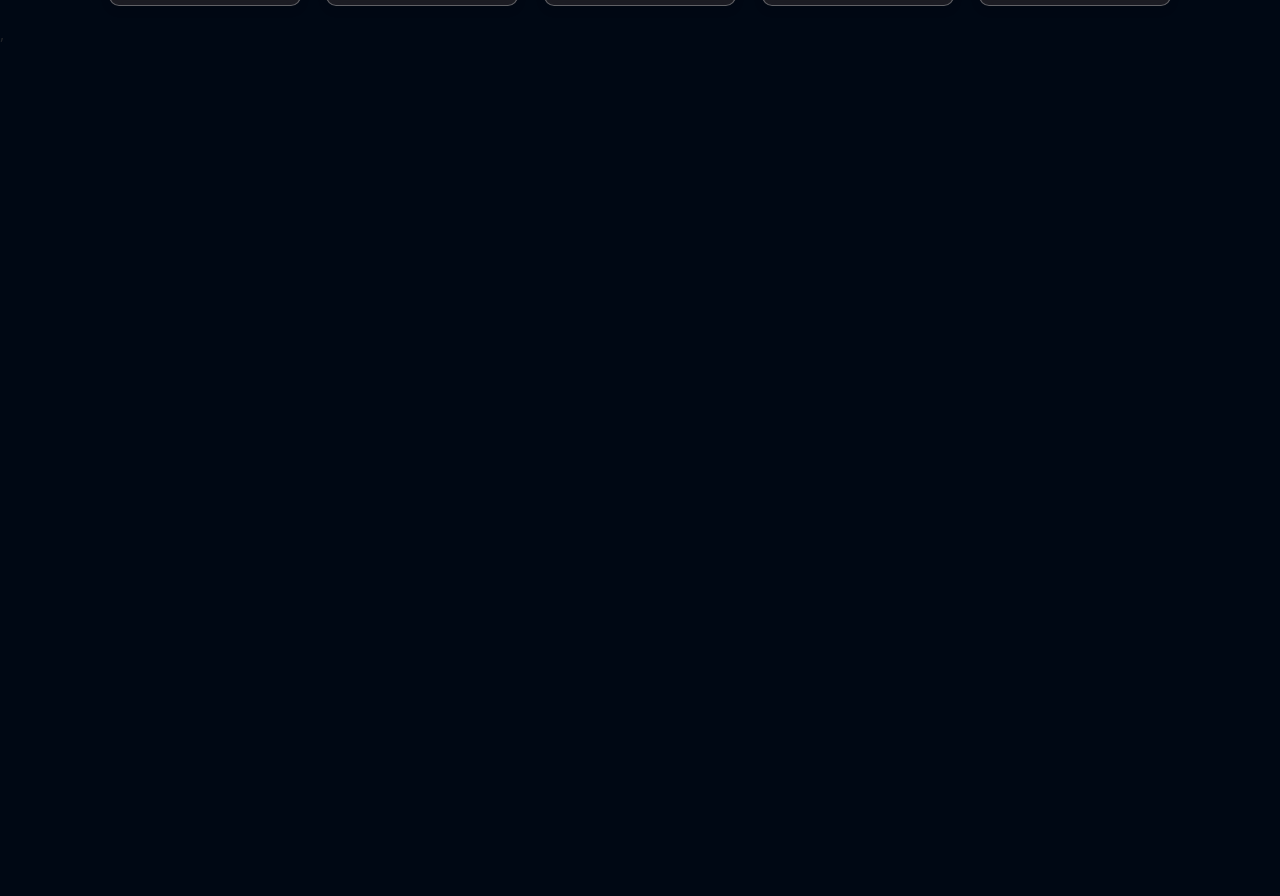
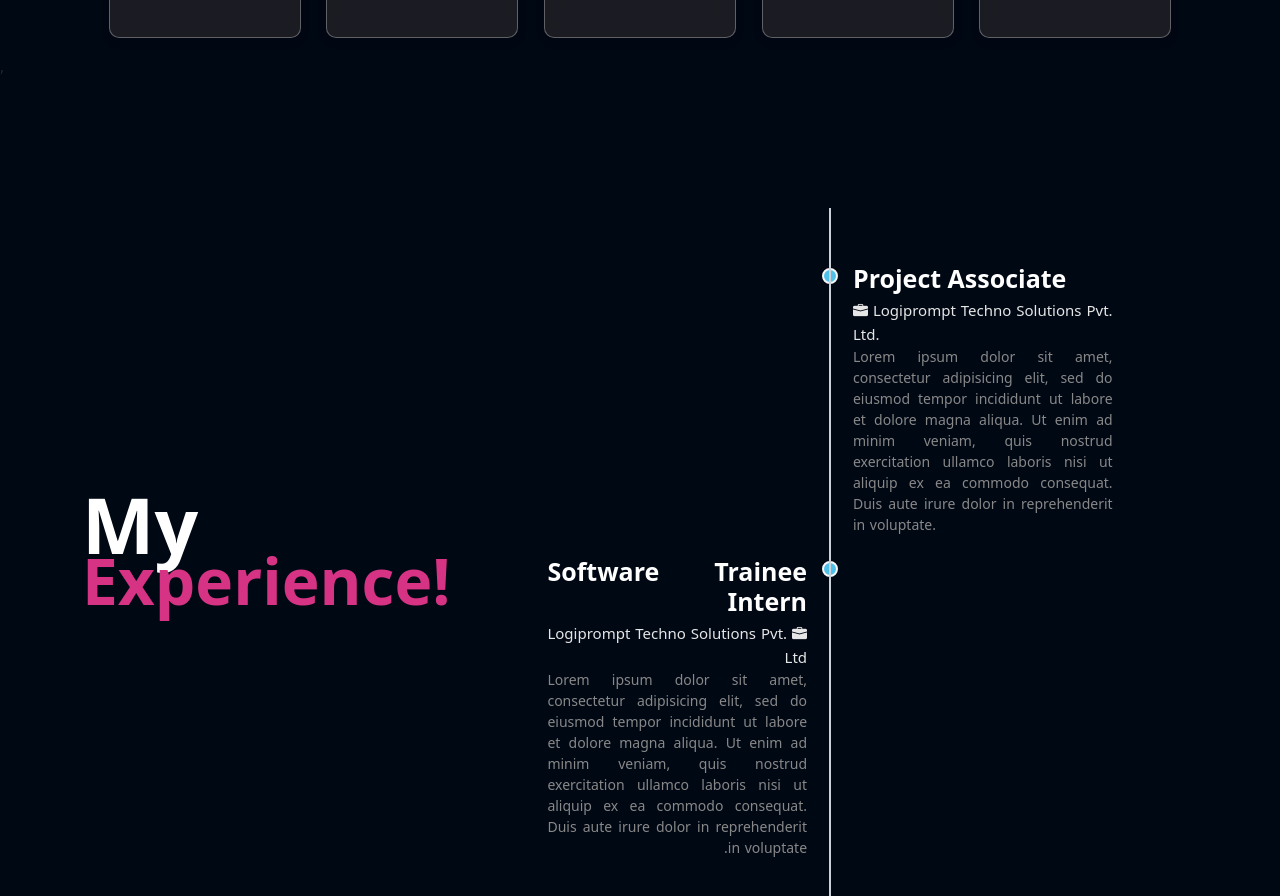
Before and after one commit to Nimal-dev/Portfolio_v2, a React (Vite) app: page / in a window 1280 px wide. Shown: the part 1800-2696 px from the top of the page. Before the commit the page ends 1846 px from the top, so only its background shows below. Built offline with nearby package versions, Linux system fonts and the light colour scheme; a web font is replaced by a local one.

Commit message:
Added Experience and Aos

```diff
--- a/package.json
+++ b/package.json
@@ -10,6 +10,7 @@
     "preview": "vite preview"
   },
   "dependencies": {
+    "aos": "^2.3.4",
     "react": "^19.0.0",
     "react-dom": "^19.0.0",
     "react-router-dom": "^7.2.0",
--- a/src/App.css
+++ b/src/App.css
@@ -173,6 +173,7 @@ body::before {
 }
 
 .about-para {
+  margin-top: 2rem;
   text-align: justify;
   font-size: clamp(1rem, 1.2vw, 1.2rem); /* Responsive font size */
   color: #fff;
@@ -192,7 +193,7 @@ body::before {
   font-size: clamp(2.5rem, 5.5vw, 5.5rem); /* Responsive font size */
   font-weight: 800;
   color: #fff;
-  animation: fadeInDown 1s ease-in-out;
+  /* animation: fadeInDown 1s ease-in-out;SS */
   text-align: center; /* Center on mobile */
 }
 
@@ -232,14 +233,14 @@ body::before {
   width: clamp(3rem, 9vw, 9rem); /* Responsive logo size */
   max-width: 80%; /* Ensure it fits within the card */
   height: auto;
-  transition: transform 0.3s ease;
+  /* transition: transform 0.3s ease; */
 }
 
 .skills-card h4 {
   padding-bottom: 0.5rem;
   font-weight: 700;
   color: white;
-  transition: color 0.3s ease;
+  /* transition: color 0.3s ease; */
   font-size: clamp(0.8rem, 1vw, 1.2rem); /* Responsive font size */
   margin-top: 0.5rem;
 }
@@ -451,3 +452,143 @@ body::before {
     padding-bottom: 0;
   }
 }
+
+
+/* Experience Section */
+#experience_section {
+  margin-top: 3rem;
+  padding: 0 1rem;
+}
+
+.experience-head-text {
+  align-self: center;
+  text-align: start;
+  line-height: 0.8;
+}
+
+.experience-head1 {
+  font-weight: 800;
+  font-size: clamp(3rem, 6vw, 6rem); /* Responsive font size */
+  animation: slideInLeft 1s ease forwards;
+  color: #fff;
+  margin-bottom: 0;
+  display: inline-block;
+}
+
+.experience-head2 {
+  text-align: start;
+  font-weight: 800;
+  font-size: clamp(3.5rem, 5vw, 5rem); /* Responsive font size */
+  animation: slideInRight 1s ease forwards;
+  color: #d63384;
+  margin-top: 0;
+  display: block;
+}
+
+.experience-para {
+  margin-top: 2rem;
+  text-align: justify;
+  font-size: clamp(1rem, 1.2vw, 1.2rem); /* Responsive font size */
+  color: #fff;
+  padding: 0 0.5rem;
+}
+
+
+.exp-container {
+  width: 80%;
+  padding: 50px 0;
+  margin: 50px auto;
+  position: relative;
+  overflow: hidden;
+}
+
+.exp-container:before {
+  content: '';
+  position: absolute;
+  top: 0;
+  left: 50%;
+  margin-left: -1px;
+  width: 2px;
+  height: 100%;
+  background: #CCD1D9;
+  z-index: 1
+}
+
+.timeline-block {
+  width: -webkit-calc(50% + 8px);
+  width: -moz-calc(50% + 8px);
+  width: calc(50% + 8px);
+  display: -webkit-box;
+  display: -webkit-flex;
+  display: -moz-box;
+  display: flex;
+  -webkit-box-pack: justify;
+  -webkit-justify-content: space-between;
+  -moz-box-pack: justify;
+  justify-content: space-between;
+  clear: both;
+}
+
+.timeline-block-right {
+  float: right;
+}
+
+.timeline-block-left {
+  float: left;
+  direction: rtl
+}
+
+.marker {
+  width: 16px;
+  height: 16px;
+  border-radius: 50%;
+  border: 2px solid #F5F7FA;
+  background: #4FC1E9;
+  margin-top: 10px;
+  z-index: 9999
+}
+
+.timeline-content {
+  width: 95%;
+  padding: 0 15px;
+  color: #fff
+}
+
+.timeline-content h3 {
+  margin-top: 5px;
+  margin-bottom: 5px;
+  font-size: 25px;
+  font-weight: 800
+}
+
+.timeline-content span {
+  font-size: 15px;
+  color: #e6e6e6;
+}
+
+.timeline-content p {
+  font-size: 14px;
+  line-height: 1.5em;
+  word-spacing: 1px;
+  color: #888;
+}
+
+
+@media screen and (max-width: 768px) {
+  .exp-container:before {
+    left: 8px;
+    width: 2px;
+ }
+  .timeline-block {
+     width: 100%;
+     margin-bottom: 30px;
+  }
+  .timeline-block-right {
+     float: none;
+  }
+
+  .timeline-block-left {
+     float: none;
+     direction: ltr;
+  }
+}
--- a/src/components/Home.jsx
+++ b/src/components/Home.jsx
@@ -4,16 +4,22 @@ import Hero from "./Hero";
 import Navbar from "./common/Navbar";
 import About from "./Sections/About";
 import Skills from "./Sections/Skills";
+import Experience from "./Sections/Experience";
+import 'aos/dist/aos.css';
+import AOS from 'aos';
+
 
 
 
 function Home() {
+    AOS.init();
     return (
         <>
         <Navbar/>,
         <Hero/>,
         <About/>,
         <Skills/>,
+        <Experience/>,
         </>
     );
 
--- /dev/null
+++ b/src/components/Sections/Experience.jsx
@@ -0,0 +1,42 @@
+import React from "react";
+
+
+function Experience() {
+    return (
+        <>
+            <section id="experience_section">
+                <div className="container">
+                    <div className="row">
+                        <div className="col-md-4 experience-head-text">
+                            <div className="experience-head1">My</div>
+                            <div className="experience-head2">Experience!</div>
+                        </div>
+                        <div className="col-md-8 experience-para">
+                            <div class="exp-container">
+                                <div class="timeline-block timeline-block-right" data-aos="fade-right">
+                                    <div class="marker"></div>
+                                    <div class="timeline-content">
+                                        <h3>Project Associate</h3>
+                                        <span><i class="bi bi-briefcase-fill"></i> Logiprompt Techno Solutions Pvt. Ltd.</span>
+                                        <p>Lorem ipsum dolor sit amet, consectetur adipisicing elit, sed do eiusmod tempor incididunt ut labore et dolore magna aliqua. Ut enim ad minim veniam, quis nostrud exercitation ullamco laboris nisi ut aliquip ex ea commodo consequat. Duis aute irure dolor in reprehenderit in voluptate.</p>
+                                    </div>
+                                </div>
+
+                                <div class="timeline-block timeline-block-left" data-aos="fade-left">
+                                    <div class="marker"></div>
+                                    <div class="timeline-content">
+                                        <h3>Software Trainee Intern</h3>
+                                        <span><i class="bi bi-briefcase-fill"></i> Logiprompt Techno Solutions Pvt. Ltd</span>
+                                        <p>Lorem ipsum dolor sit amet, consectetur adipisicing elit, sed do eiusmod tempor incididunt ut labore et dolore magna aliqua. Ut enim ad minim veniam, quis nostrud exercitation ullamco laboris nisi ut aliquip ex ea commodo consequat. Duis aute irure dolor in reprehenderit in voluptate.</p>
+                                    </div>
+                                </div>
+                            </div>
+                        </div>
+                    </div>
+                </div>
+            </section>
+        </>
+    )
+
+}
+export default Experience;
--- a/src/components/Sections/Skills.jsx
+++ b/src/components/Sections/Skills.jsx
@@ -24,69 +24,69 @@ function Skills() {
 
                     <h2 className="text-center skill-text">Skills</h2>
 
-                        <div className="skills container">
+                        <div className="skills container" >
                             <ul>
 
-                                <li className="skills-card">
+                                <li className="skills-card" data-aos="fade-right" >
                                     <h4>React</h4>
                                     <img src={reactpic} className="skills-logo" alt="React" />
                                 </li>
-                                <li className="skills-card">
+                                <li className="skills-card" data-aos="fade-down">
                                     <h4>HTML5</h4>
                                     <img src={html} className="skills-logo" alt="html" />
                                 </li>
-                                <li className="skills-card">
+                                <li className="skills-card" data-aos="fade-up">
                                     <h4>JavaScript</h4>
                                     <img src={js} className="skills-logo" alt="js" />
                                 </li>
-                                <li className="skills-card">
+                                <li className="skills-card" data-aos="fade-left">
                                     <h4>CSS</h4>
                                     <img src={css} id="css" className="skills-logo" alt="CSS" />
                                 </li>
-                                <li className="skills-card">
+                                <li className="skills-card" data-aos="fade-down">
                                     <h4>BOOTSTRAP</h4>
                                     <img src={bootstrap} className="skills-logo" alt="bootstrap" />
                                 </li>
-                                <li className="skills-card">
+                                <li className="skills-card" data-aos="fade-down">
                                     <h4>NodeJS</h4>
                                     <img src={nodejs} className="skills-logo" alt="nodejs" />
                                 </li>
-                                <li className="skills-card">
+                                <li className="skills-card" data-aos="fade-down">
                                     <h4>GITHUB</h4>
                                     <img src={github} className="skills-logo" alt="github" />
                                 </li>
-                                <li className="skills-card">
+                                <li className="skills-card" data-aos="fade-down">
                                     <h4>GIT</h4>
                                     <img src={git} className="skills-logo" alt="git" />
                                 </li>
-                                <li className="skills-card">
+                                <li className="skills-card" data-aos="fade-down">
                                     <h4>MongoDB</h4>
                                     <img src={mongodb} className="skills-logo" alt="MongoDB" />
                                 </li>
-                                <li className="skills-card">
+                                <li className="skills-card" data-aos="fade-down">
                                     <h4>Dart</h4>
                                     <img src={dart} className="skills-logo" alt="Dart" />
                                 </li>
 
-                                <li className="skills-card">
+                                <li className="skills-card" data-aos="fade-down">
                                     <h4>Flutter</h4>
                                     <img src={flutter} className="skills-logo" alt="Flutter" />
                                 </li>
 
-                                <li className="skills-card">
+                                <li className="skills-card" data-aos="fade-down">
                                     <h4>MySQL</h4>
                                     <img src={mysql} className="skills-logo" alt="MySQL" />
                                 </li>
 
-                                <li className="skills-card">
+                                <li className="skills-card" data-aos="fade-down">
                                     <h4>SQLite</h4>
                                     <img src={sqllite} className="skills-logo" alt="SQLite" />
                                 </li>
-                                <li className="skills-card">
+                                <li className="skills-card" data-aos="fade-down">
                                     <h4>Django</h4>
                                     <img src={django} className="skills-logo" alt="Django" />
                                 </li>
-                                <li className="skills-card">
+                                <li className="skills-card" data-aos="fade-down">
                                     <h4>Arduino</h4>
                                     <img src={arduino} className="skills-logo" alt="Arduino" />
                                 </li>
--- a/src/components/common/Navbar.jsx
+++ b/src/components/common/Navbar.jsx
@@ -28,11 +28,11 @@ function Navbar() {
               <a class="nav-link" href="#Skills_Section">Skills</a>
             </li>
             <li class="nav-item mx-3">
-              <a class="nav-link" href="#">Experience</a>
+              <a class="nav-link" href="#experience_section">Experience</a>
             </li>
-            <li class="nav-item mx-3">
+            {/* <li class="nav-item mx-3">
               <a class="nav-link" href="#">Works</a>
-            </li>
+            </li> */}
           </ul>
         </div>
 
@@ -54,11 +54,11 @@ function Navbar() {
                 <a class="nav-link fs-1" href="#Skills_Section">Skills</a>
               </li>
               <li class="nav-item mb-4">
-                <a class="nav-link fs-1" href="#">Experience</a>
+                <a class="nav-link fs-1" href="#experience_section">Experience</a>
               </li>
-              <li class="nav-item mb-4">
+              {/* <li class="nav-item mb-4">
                 <a class="nav-link fs-1" href="#">Works</a>
-              </li>
+              </li> */}
             </ul>
           </div>
         </div>
```
Also changed, not shown: 1 other file (tests, documents, lock files or other folders).
